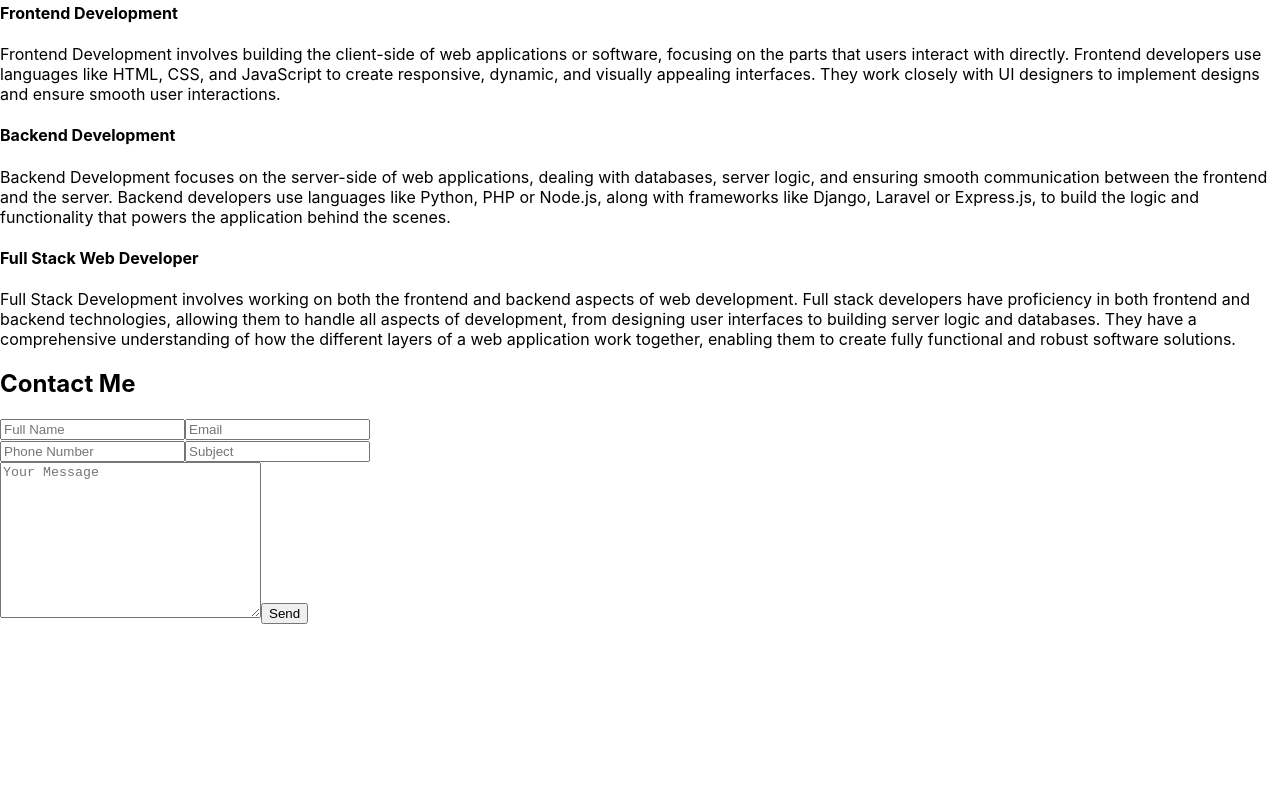
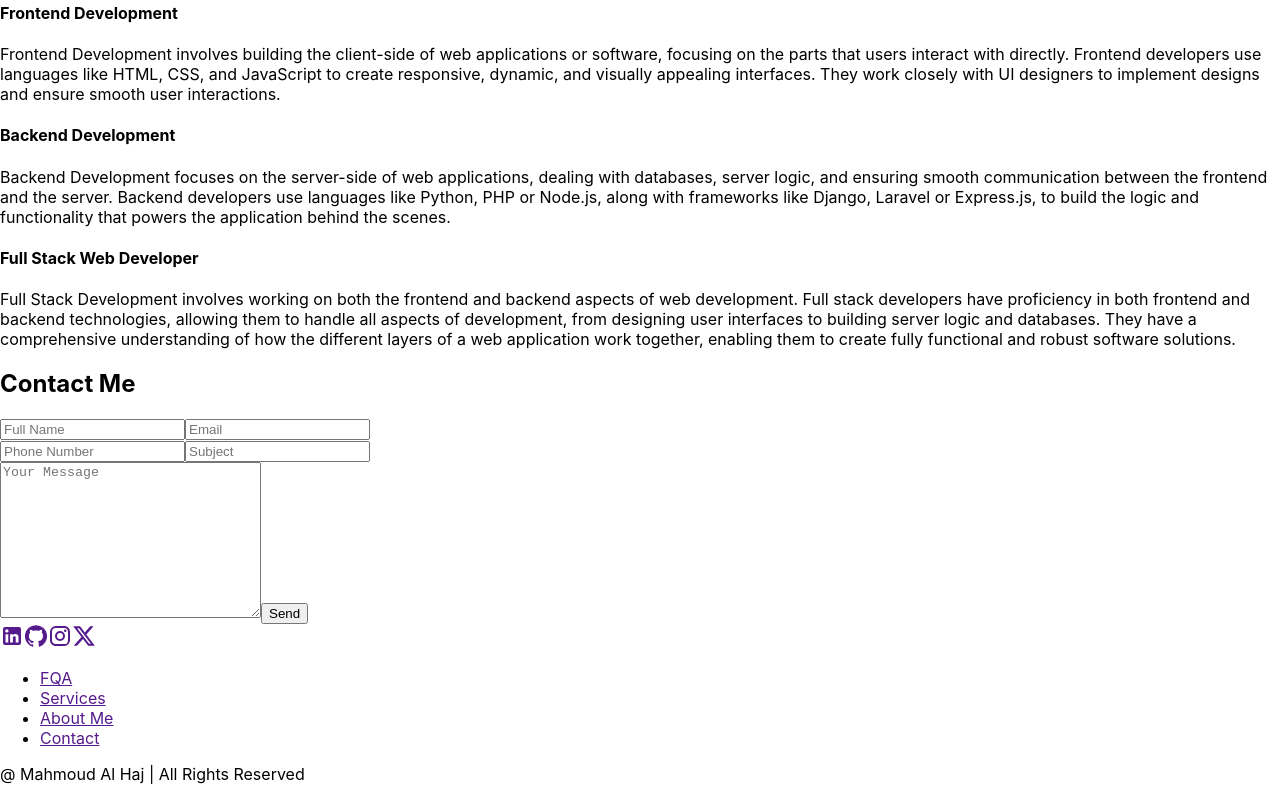
Before and after one commit to MahmoudAlHaj4/-Personal-Portfolio-Website, a React (Create React App) app in the folder personalwebsite/: page / in a window 1280 px wide. Shown: the part 1802-2602 px from the top of the page. Before the commit the page ends 2426 px from the top, so only its background shows below. Built offline with nearby package versions, Linux system fonts and the light colour scheme.

Commit message:
add footer

```diff
--- a/personalwebsite/src/profile/profile.jsx
+++ b/personalwebsite/src/profile/profile.jsx
@@ -186,6 +186,31 @@ const Profile = ()=>{
                 </form>
             </section>
 
+            <footer className="footer">
+                <div className="social">
+                <a href=""><LinkedInIcon className="icon"/></a>
+                            <a href=""><GitHubIcon className="icon"/></a>
+                            <a href=""><InstagramIcon className="icon"/></a>
+                            <a href=""><XIcon className="icon"/></a>
+                </div>
+                <ul className="list">
+                    <li>
+                        <a href="">FQA</a>
+                    </li>
+                    <li>
+                        <a href="">Services</a>
+                    </li>
+                    <li>
+                        <a href="">About Me</a>
+                    </li>
+                    <li>
+                        <a href="">Contact</a>
+                    </li>
+                </ul>
+                <p className="copyright">
+                    @ Mahmoud Al Haj | All Rights Reserved
+                </p>
+            </footer>
         </div>
     )
 }
```
